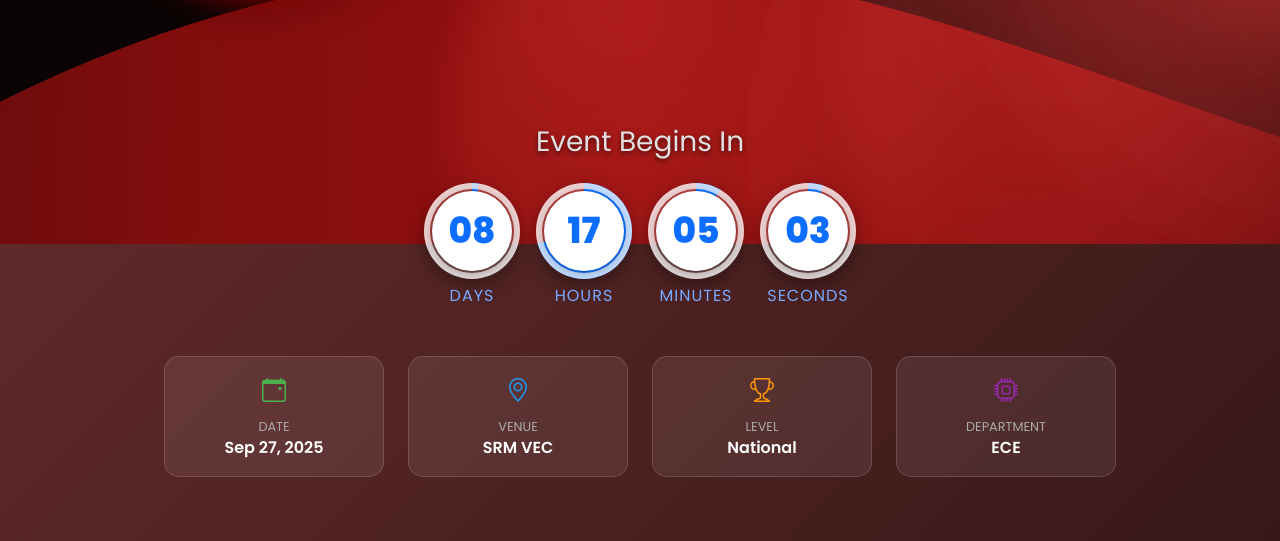
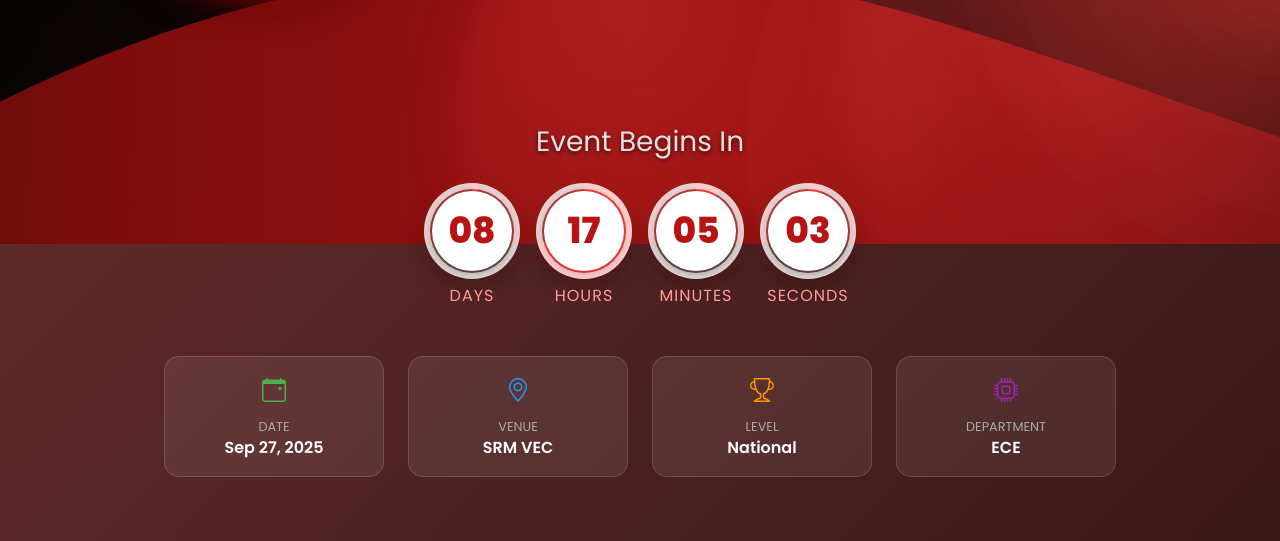
Before and after one commit to Giridharann-J/taras-, a plain HTML site: page index.html in a window 1280 px wide. Shown: the part 556-1097 px from the top of the page. Drawn offline with nearby package versions, Linux system fonts and the light colour scheme.

Commit message:
Updated code

```diff
--- a/index.html
+++ b/index.html
@@ -384,10 +384,10 @@
             width: clamp(64px, 18vw, 96px);
             height: clamp(64px, 18vw, 96px);
             border-radius: 50%;
-            background: conic-gradient(#0d6efd var(--pct), rgba(255,255,255,0.18) 0);
+            background: conic-gradient(#ff3b3b var(--pct), rgba(255,255,255,0.18) 0);
             display: grid;
             place-items: center;
-            box-shadow: 0 6px 18px rgba(0,0,0,0.35), inset 0 0 0 6px rgba(255,255,255,0.75);
+            box-shadow: 0 6px 18px rgba(0,0,0,0.35), inset 0 0 0 6px rgba(255,255,255,0.75), 0 0 14px rgba(255,59,59,0.25);
         }
         .timer-inner {
             width: calc(100% - 16px);
@@ -397,7 +397,7 @@
             display: flex;
             align-items: center;
             justify-content: center;
-            color: #0d6efd;
+            color: #b81414;
             box-shadow: 0 2px 8px rgba(0,0,0,0.25);
             font-size: clamp(1.25rem, 6vw, 2.25rem);
             font-weight: 800;
@@ -408,7 +408,7 @@
             font-size: clamp(0.75rem, 4vw, 1rem);
             text-transform: uppercase;
             letter-spacing: 1px;
-            color: #76a9ff;
+            color: #ff9a9a;
             margin-top: 0.35rem;
         }
         .colon { display: none; }
```
